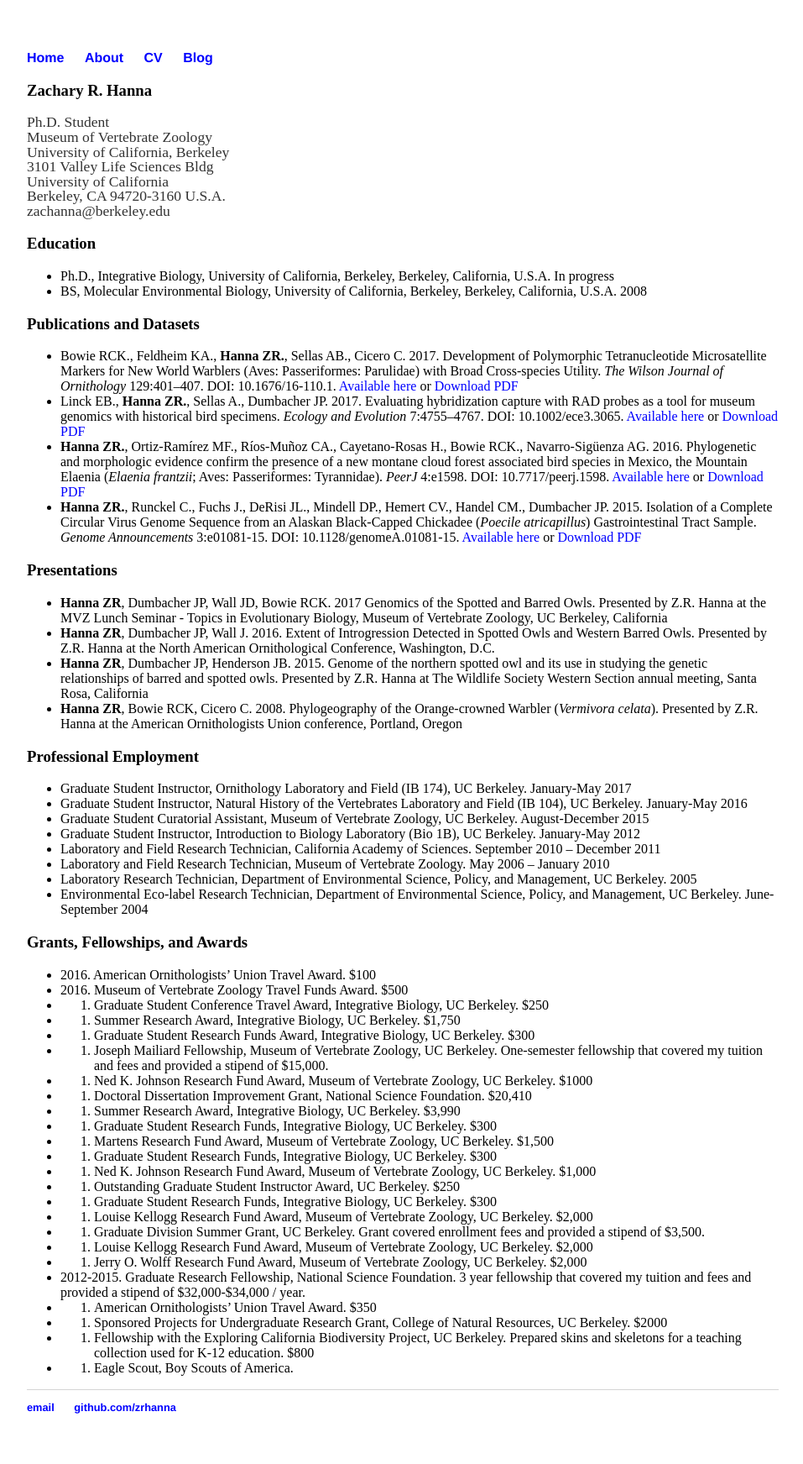
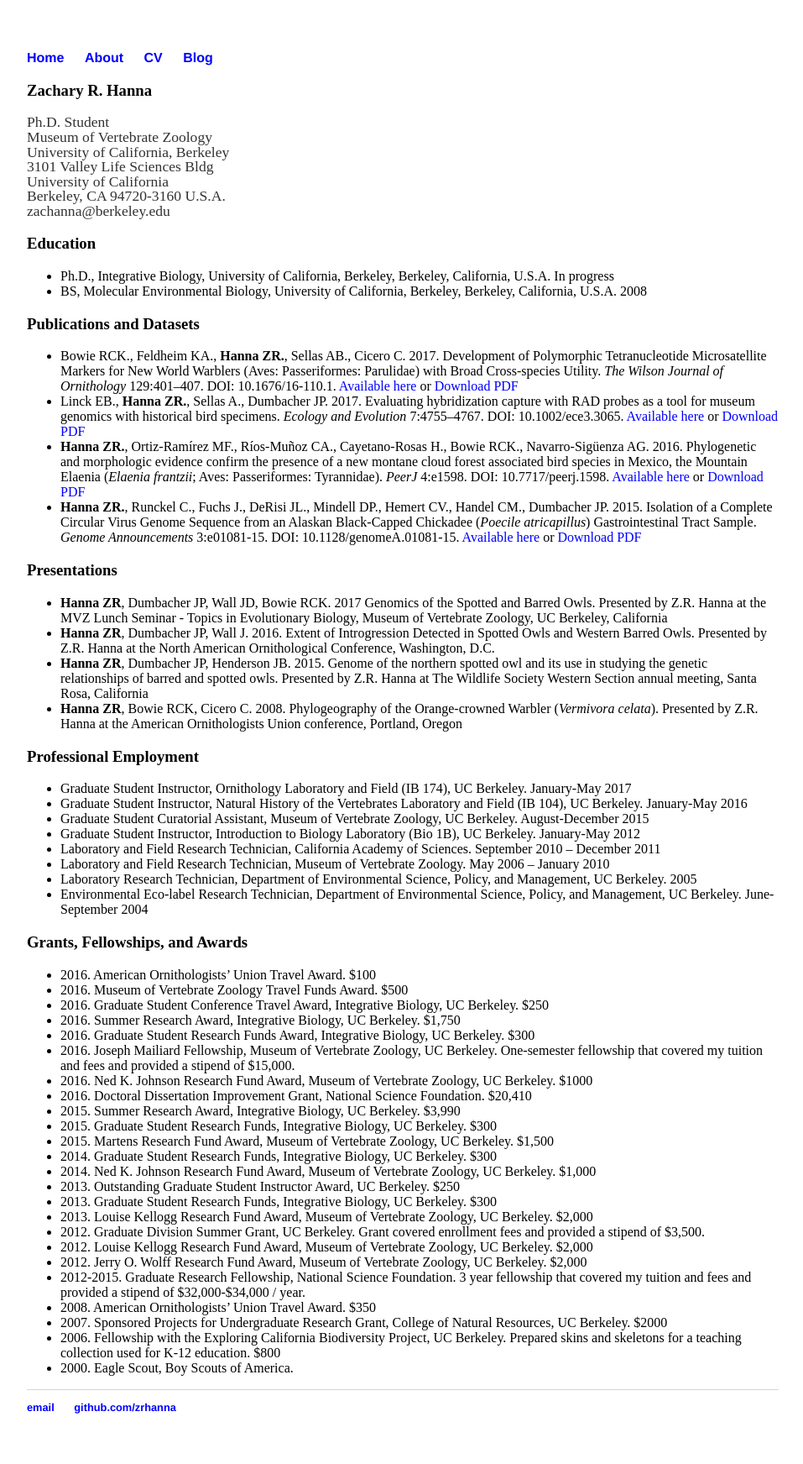
Before and after one commit to zacharyhanna/zacharyhanna.github.io, a Jekyll site: the page built from cv/index.md, in a window 1280 px wide. Shown: the whole page at 84% size, without its empty margins (160-1117 px from the left). Built offline with Jekyll 4.4.1, drawn with Linux system fonts in a browser that asks for light colours.

Commit message:
Update index.md

```diff
--- a/cv/index.md
+++ b/cv/index.md
@@ -40,25 +40,25 @@ zachanna@berkeley.edu
 ### Grants, Fellowships, and Awards
 * 2016\. American Ornithologists’ Union Travel Award. $100
 * 2016\. Museum of Vertebrate Zoology Travel Funds Award. $500
-* 2016. Graduate Student Conference Travel Award, Integrative Biology, UC Berkeley. $250
-* 2016. Summer Research Award, Integrative Biology, UC Berkeley. $1,750
-* 2016. Graduate Student Research Funds Award, Integrative Biology, UC Berkeley. $300
-* 2016. Joseph Mailiard Fellowship, Museum of Vertebrate Zoology, UC Berkeley. One-semester fellowship that covered my tuition and fees and provided a stipend of $15,000.
-* 2016. Ned K. Johnson Research Fund Award, Museum of Vertebrate Zoology, UC Berkeley. $1000
-* 2016. Doctoral Dissertation Improvement Grant, National Science Foundation. $20,410
-* 2015. Summer Research Award, Integrative Biology, UC Berkeley. $3,990
-* 2015. Graduate Student Research Funds, Integrative Biology, UC Berkeley. $300
-* 2015. Martens Research Fund Award, Museum of Vertebrate Zoology, UC Berkeley. $1,500
-* 2014. Graduate Student Research Funds, Integrative Biology, UC Berkeley. $300
-* 2014. Ned K. Johnson Research Fund Award, Museum of Vertebrate Zoology, UC Berkeley. $1,000
-* 2013. Outstanding Graduate Student Instructor Award, UC Berkeley. $250
-* 2013. Graduate Student Research Funds, Integrative Biology, UC Berkeley. $300
-* 2013. Louise Kellogg Research Fund Award, Museum of Vertebrate Zoology, UC Berkeley. $2,000
-* 2012. Graduate Division Summer Grant, UC Berkeley. Grant covered enrollment fees and provided a stipend of $3,500.
-* 2012. Louise Kellogg Research Fund Award, Museum of Vertebrate Zoology, UC Berkeley. $2,000
-* 2012. Jerry O. Wolff Research Fund Award, Museum of Vertebrate Zoology, UC Berkeley. $2,000
+* 2016\. Graduate Student Conference Travel Award, Integrative Biology, UC Berkeley. $250
+* 2016\. Summer Research Award, Integrative Biology, UC Berkeley. $1,750
+* 2016\. Graduate Student Research Funds Award, Integrative Biology, UC Berkeley. $300
+* 2016\. Joseph Mailiard Fellowship, Museum of Vertebrate Zoology, UC Berkeley. One-semester fellowship that covered my tuition and fees and provided a stipend of $15,000.
+* 2016\. Ned K. Johnson Research Fund Award, Museum of Vertebrate Zoology, UC Berkeley. $1000
+* 2016\. Doctoral Dissertation Improvement Grant, National Science Foundation. $20,410
+* 2015\. Summer Research Award, Integrative Biology, UC Berkeley. $3,990
+* 2015\. Graduate Student Research Funds, Integrative Biology, UC Berkeley. $300
+* 2015\. Martens Research Fund Award, Museum of Vertebrate Zoology, UC Berkeley. $1,500
+* 2014\. Graduate Student Research Funds, Integrative Biology, UC Berkeley. $300
+* 2014\. Ned K. Johnson Research Fund Award, Museum of Vertebrate Zoology, UC Berkeley. $1,000
+* 2013\. Outstanding Graduate Student Instructor Award, UC Berkeley. $250
+* 2013\. Graduate Student Research Funds, Integrative Biology, UC Berkeley. $300
+* 2013\. Louise Kellogg Research Fund Award, Museum of Vertebrate Zoology, UC Berkeley. $2,000
+* 2012\. Graduate Division Summer Grant, UC Berkeley. Grant covered enrollment fees and provided a stipend of $3,500.
+* 2012\. Louise Kellogg Research Fund Award, Museum of Vertebrate Zoology, UC Berkeley. $2,000
+* 2012\. Jerry O. Wolff Research Fund Award, Museum of Vertebrate Zoology, UC Berkeley. $2,000
 * 2012-2015. Graduate Research Fellowship, National Science Foundation. 3 year fellowship that covered my tuition and fees and provided a stipend of $32,000-$34,000 / year.
-* 2008. American Ornithologists’ Union Travel Award. $350
-* 2007. Sponsored Projects for Undergraduate Research Grant, College of Natural Resources, UC Berkeley. $2000
-* 2006. Fellowship with the Exploring California Biodiversity Project, UC Berkeley. Prepared skins and skeletons for a teaching collection used for K-12 education. $800
-* 2000. Eagle Scout, Boy Scouts of America.
+* 2008\. American Ornithologists’ Union Travel Award. $350
+* 2007\. Sponsored Projects for Undergraduate Research Grant, College of Natural Resources, UC Berkeley. $2000
+* 2006\. Fellowship with the Exploring California Biodiversity Project, UC Berkeley. Prepared skins and skeletons for a teaching collection used for K-12 education. $800
+* 2000\. Eagle Scout, Boy Scouts of America.
```
